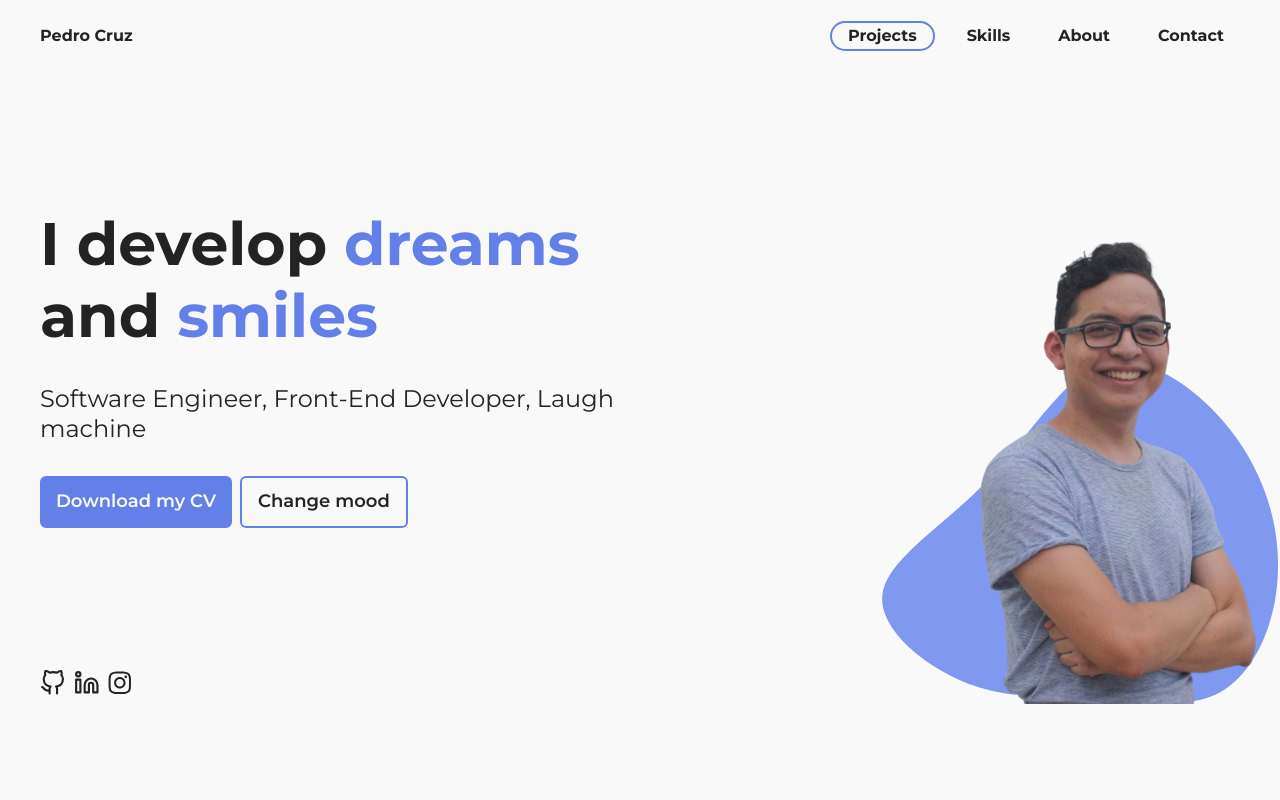
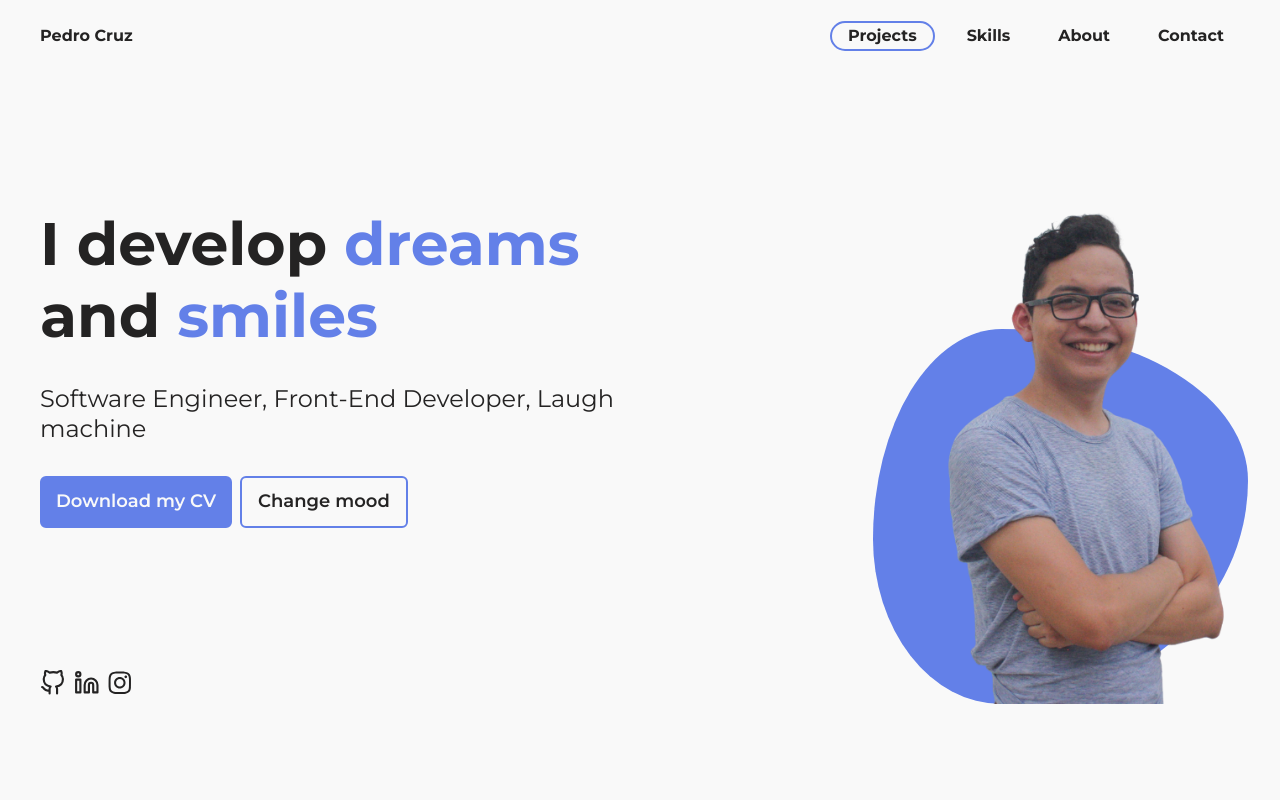
Before and after one commit to PedroEdu6786/portfolio, a Next.js app: page / in a window 1280 px wide. Shown: the top 800 px of the page. Built offline with nearby package versions, Linux system fonts and the light colour scheme.

Commit message:
Dynamic blob animation, new blob component for hero and about, Pill key fixed, Contact id fixed, blob change on color theme

```diff
--- /dev/null
+++ b/src/components/atoms/BlobAbout.jsx
@@ -0,0 +1,77 @@
+import React, { useEffect } from 'react'
+import { Box } from '@chakra-ui/react'
+import { togglePrimaryValue } from '../../utils/colorMode'
+
+const Blob = ({ ...rest }) => {
+  const COLOR = togglePrimaryValue()
+
+  let rotation = 0
+  let blob
+
+  useEffect(() => {
+    blob = document.querySelector('#blobAbout')
+
+    function create() {
+      rotation += 40
+
+      let r1 = random(24, 75)
+      let r2 = random(24, 75)
+      let r3 = random(24, 75)
+      let r4 = random(24, 75)
+
+      let r11 = remain(r1)
+      let r22 = remain(r2)
+      let r33 = remain(r3)
+      let r44 = remain(r4)
+
+      let coordinates = `${r1}% ${r11}% ${r22}% ${r2}% / ${r3}% ${r4}% ${r44}% ${r33}%`
+
+      blob.style['border-radius'] = coordinates
+
+      blob.style['transform'] = `rotate('${rotation}'deg)`
+    }
+
+    setInterval(create, 2000)
+
+    function random(min, max) {
+      return Math.floor(min + Math.random() * (max - min))
+    }
+
+    function remain(n) {
+      return 100 - n
+    }
+  }, [])
+
+  return (
+    <Box
+      id="blobAbout"
+      m="auto"
+      display="block"
+      pos="absolute"
+      boxSize={{ base: '300px', md: '325px', lg: '350px' }}
+      bottom="0"
+      zIndex="0"
+      borderRadius="50%"
+      overflow="hidden"
+      transition="all ease 1s"
+      transitionProperty="border-radius, transform"
+      transitionDuration="1s"
+      {...rest}
+    >
+      <Box
+        id="content"
+        pos="absolute"
+        left="50%"
+        top="50%"
+        boxSize="400px"
+        transform="translate(-50%, -50%) rotate(var(--r, 0deg))"
+        bgColor={COLOR}
+        transition="all ease 1s"
+        transitionProperty="border-radius, transform"
+        transitionDuration="1s"
+      ></Box>
+    </Box>
+  )
+}
+
+export default Blob
--- /dev/null
+++ b/src/components/atoms/BlobHero.jsx
@@ -0,0 +1,79 @@
+import React, { useEffect } from 'react'
+import { Box } from '@chakra-ui/react'
+import { togglePrimaryValue } from '../../utils/colorMode'
+
+const BlobHero = ({ ...rest }) => {
+  const COLOR = togglePrimaryValue()
+
+  let rotation = 0
+  let blob
+
+  useEffect(() => {
+    blob = document.querySelector('#blobHero')
+
+    function create() {
+      rotation += 40
+
+      let r1 = random(24, 75)
+      let r2 = random(24, 75)
+      let r3 = random(24, 75)
+      let r4 = random(24, 75)
+
+      let r11 = remain(r1)
+      let r22 = remain(r2)
+      let r33 = remain(r3)
+      let r44 = remain(r4)
+
+      let coordinates = `${r1}% ${r11}% ${r22}% ${r2}% / ${r3}% ${r4}% ${r44}% ${r33}%`
+
+      blob.style['border-radius'] = coordinates
+
+      blob.style['transform'] = `rotate('${rotation}'deg)`
+    }
+
+    setInterval(create, 2000)
+
+    function random(min, max) {
+      return Math.floor(min + Math.random() * (max - min))
+    }
+
+    function remain(n) {
+      return 100 - n
+    }
+  }, [])
+
+  return (
+    <Box
+      id="blobHero"
+      m="auto"
+      mr={{ base: '-20vw', sm: '-10vw', md: '2rem' }}
+      display="block"
+      pos="absolute"
+      boxSize={{ base: '250px', md: '325px', lg: '375px' }}
+      bottom="0"
+      right="0"
+      zIndex="0"
+      borderRadius="50%"
+      overflow="hidden"
+      transition="all ease 1s"
+      transitionProperty="border-radius, transform"
+      transitionDuration="1s"
+      {...rest}
+    >
+      <Box
+        id="content"
+        pos="absolute"
+        left="50%"
+        top="50%"
+        boxSize="400px"
+        transform="translate(-50%, -50%) rotate(var(--r, 0deg))"
+        bgColor={COLOR}
+        transition="all ease 1s"
+        transitionProperty="border-radius, transform"
+        transitionDuration="1s"
+      ></Box>
+    </Box>
+  )
+}
+
+export default BlobHero
--- a/src/components/atoms/HeroImage.jsx
+++ b/src/components/atoms/HeroImage.jsx
@@ -4,9 +4,10 @@ import { Image } from '@chakra-ui/react'
 const HeroImage = ({ src, alt, ...rest }) => {
   return (
     <Image
-      mr={{ base: '-20vw', sm: '-10vw', md: '0' }}
+      maxW={{ base: '250px', md: '300px', lg: '350px' }}
+      mr={{ base: '-20vw', sm: '-10vw', md: '2rem' }}
       pos="absolute"
-      bottom="-7"
+      bottom="0"
       right="0"
       zIndex="0"
       src={src}
--- a/src/components/atoms/Pill.jsx
+++ b/src/components/atoms/Pill.jsx
@@ -1,12 +1,13 @@
 import React from 'react'
+import PropTypes from 'prop-types'
 import { WrapItem, Text } from '@chakra-ui/react'
 import { toggleLightValue } from '../../utils/colorMode'
 
-const Pill = ({ key, skill, ...rest }) => {
+const Pill = ({ skill, ...rest }) => {
   const COLOR = toggleLightValue()
 
   return (
-    <WrapItem key={key} {...rest}>
+    <WrapItem {...rest}>
       <Text fontSize=".85rem" bg={COLOR} borderRadius={15} p={1} px={3}>
         {skill}
       </Text>
@@ -14,4 +15,9 @@ const Pill = ({ key, skill, ...rest }) => {
   )
 }
 
+Pill.propTypes = {
+  key: PropTypes.number,
+  skill: PropTypes.string.isRequired,
+}
+
 export default Pill
--- a/src/components/molecules/ContactForm.jsx
+++ b/src/components/molecules/ContactForm.jsx
@@ -39,8 +39,8 @@ const ContactForm = ({ ...rest }) => {
         <Box>
           <FormLabel>What's email?</FormLabel>
           <InputForm
-            id="nameInput"
-            type="text"
+            id="emailInput"
+            type="email"
             placeholder="yourock@email.com"
             onChange={handleEmail}
           />
@@ -50,8 +50,8 @@ const ContactForm = ({ ...rest }) => {
         <Box>
           <FormLabel>What's the subject about?</FormLabel>
           <InputForm
-            id="emailInput"
-            type="email"
+            id="subjectInput"
+            type="text"
             placeholder="New Project"
             onChange={handleSubject}
           />
--- a/src/components/molecules/SkillsCard.jsx
+++ b/src/components/molecules/SkillsCard.jsx
@@ -2,7 +2,6 @@ import React from 'react'
 import PropTypes from 'prop-types'
 import { Box, Wrap, Heading, Stack, SimpleGrid } from '@chakra-ui/react'
 import Pill from '../atoms/Pill'
-import { LIGHT_BLUE } from '../../utils/colors'
 
 const SkillsCard = ({ icon, title, skills }) => {
   return (
@@ -24,7 +23,9 @@ const SkillsCard = ({ icon, title, skills }) => {
         {/*-------------- SKILLS -------------- */}
         <Wrap spacing={1}>
           {skills.map((skill, key) => (
-            <Pill key={key} skill={skill} />
+            <Box key={key}>
+              <Pill skill={skill} />
+            </Box>
           ))}
         </Wrap>
       </Stack>
--- a/src/components/organisms/About.js
+++ b/src/components/organisms/About.js
@@ -2,6 +2,7 @@ import React from 'react'
 import { Flex, Stack, Image } from '@chakra-ui/react'
 import ButtonAction from '../atoms/ButtonAction'
 import SectionTitle from '../molecules/SectionTitle'
+import BlobAbout from '../atoms/BlobAbout'
 
 const About = () => {
   return (
@@ -12,18 +13,11 @@ const About = () => {
     >
       {/*-------------- PICTURES -------------- */}
       <Flex pos="relative" justify="center">
-        <Image
-          zIndex="0"
-          boxSize={{ base: '300px', md: '325px', lg: '350px' }}
-          pos="absolute"
-          bottom="0"
-          src="/images/blob.svg"
-          alt="blob"
-        />
+        <BlobAbout />
         <Image
           zIndex="2"
           pos="relative"
-          maxW={{ base: '250px', md: '275px', lg: '300px' }}
+          maxW={{ base: '250px', md: '300px', lg: '350px' }}
           src="/images/hero-img.png"
         />
       </Flex>
--- a/src/components/organisms/Contact.js
+++ b/src/components/organisms/Contact.js
@@ -6,9 +6,10 @@ import ContactForm from '../molecules/ContactForm'
 
 const Contact = () => {
   return (
-    <Box mx="auto">
+    <Box>
       <Stack
         spacing={{ base: '2rem', md: '6rem' }}
+        justify="space-between"
         direction={['column', 'row']}
       >
         {/*-------------- DESCRIPTION -------------- */}
@@ -22,7 +23,7 @@ const Contact = () => {
           />
 
           {/*-------------- EMAIL -------------- */}
-          <Link href="mailto:pedrcg835@gmail.com" target="_blank">
+          <Link href="mailto:pedrcg835@gmail.com" isExternal>
             <HStack>
               <HiOutlineMail fontSize="1.5rem" />
               <Text>pedrcg835@gmail.com</Text>
--- a/src/components/organisms/Hero.js
+++ b/src/components/organisms/Hero.js
@@ -6,6 +6,7 @@ import TitleVariant from '../atoms/TitleVariant'
 import Description from '../atoms/Description'
 import ButtonAction from '../atoms/ButtonAction'
 import HeroImage from '../atoms/HeroImage'
+import BlobHero from '../atoms/BlobHero'
 
 const Hero = () => {
   const { colorMode, toggleColorMode } = useColorMode()
@@ -18,16 +19,8 @@ const Hero = () => {
     <Box>
       {/*-------------- PICTURES -------------- */}
       <Box>
-        <HeroImage
-          boxSize={{ base: '300px', md: '325px', lg: '400px' }}
-          src="/images/blob.svg"
-          alt="blob"
-        />
-        <HeroImage
-          maxW={{ base: '250px', md: '275px', lg: '350px' }}
-          src="/images/hero-img.png"
-          alt="It'sMe"
-        />
+        <BlobHero />
+        <HeroImage src="/images/hero-img.png" alt="It'sMe" />
       </Box>
 
       <Stack spacing={8} pos="relative" zIndex="1">
```
Also changed, not shown: src/components/atoms/Blob.jsx (deleted, +0 -20 lines).
